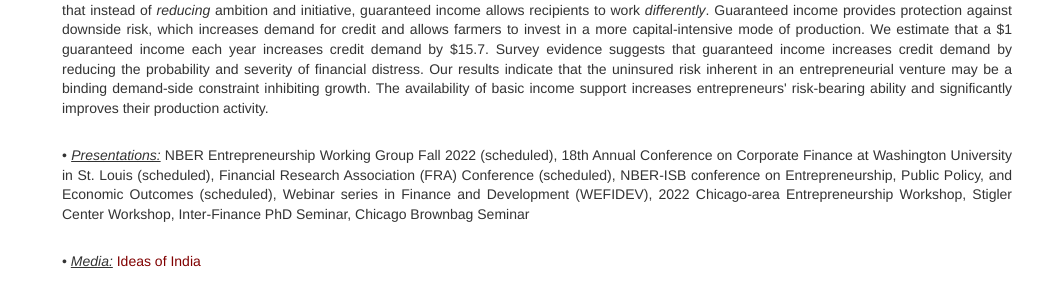
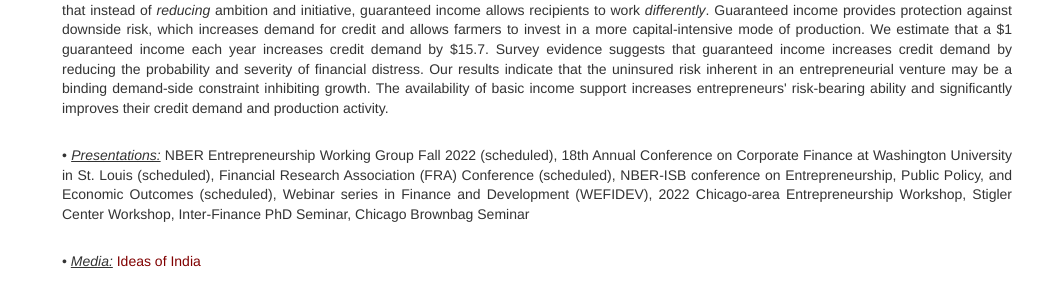
Before and after one commit to nishvats/nishvats.github.io, a Jekyll site: the page built from research.html, in a window 1280 px wide. Shown: the part 328-620 px from the top of the page, without its empty margins (118-1161 px from the left). Built offline with Jekyll 4.4.1, drawn with Linux system fonts in a browser that asks for light colours.

Commit message:
Update research.html

```diff
--- a/research.html
+++ b/research.html
@@ -7,7 +7,7 @@
 
     <li> <b><a href="/Documents/Vats_JMP_Booth.pdf">Safety Nets, Credit, and Investment: Evidence from a Guaranteed Income Program</a></b> with Pulak Ghosh </li>
     <br>
-    <p align="justify"> <u><em>Abstract:</em></u> Do safety nets affect investment? If so, how? Combining a natural experiment that gives guaranteed income to landowning farmers in India with transaction-level bank data and loan-level credit bureau data, we evaluate the impact of unconditional and perpetual guaranteed income on small farmer entrepreneurs. We find that $1 of guaranteed income each year increases income by $1.7. We then study the mechanisms behind this effect. We find that instead of <em>reducing</em> ambition and initiative, guaranteed income allows recipients to work <em>differently</em>. Guaranteed income provides protection against downside risk, which increases demand for credit and allows farmers to invest in a more capital-intensive mode of production. We estimate that a $1 guaranteed income each year increases credit demand by $15.7. Survey evidence suggests that guaranteed income increases credit demand by reducing the probability and severity of financial distress. Our results indicate that the uninsured risk inherent in an entrepreneurial venture may be a binding demand-side constraint inhibiting growth. The availability of basic income support increases entrepreneurs' risk-bearing ability and significantly improves their production activity. </p>
+    <p align="justify"> <u><em>Abstract:</em></u> Do safety nets affect investment? If so, how? Combining a natural experiment that gives guaranteed income to landowning farmers in India with transaction-level bank data and loan-level credit bureau data, we evaluate the impact of unconditional and perpetual guaranteed income on small farmer entrepreneurs. We find that $1 of guaranteed income each year increases income by $1.7. We then study the mechanisms behind this effect. We find that instead of <em>reducing</em> ambition and initiative, guaranteed income allows recipients to work <em>differently</em>. Guaranteed income provides protection against downside risk, which increases demand for credit and allows farmers to invest in a more capital-intensive mode of production. We estimate that a $1 guaranteed income each year increases credit demand by $15.7. Survey evidence suggests that guaranteed income increases credit demand by reducing the probability and severity of financial distress. Our results indicate that the uninsured risk inherent in an entrepreneurial venture may be a binding demand-side constraint inhibiting growth. The availability of basic income support increases entrepreneurs' risk-bearing ability and significantly improves their credit demand and production activity. </p>
     <br>
     <p align="justify">• <u><em>Presentations:</em></u> NBER Entrepreneurship Working Group Fall 2022 (scheduled), 18th Annual Conference on Corporate Finance at Washington University in St. Louis (scheduled), Financial Research Association (FRA) Conference (scheduled), NBER-ISB conference on Entrepreneurship, Public Policy, and Economic Outcomes (scheduled), Webinar series in Finance and Development (WEFIDEV), 2022 Chicago-area Entrepreneurship Workshop, Stigler Center Workshop, Inter-Finance PhD Seminar, Chicago Brownbag Seminar </p>
     <br>
```
